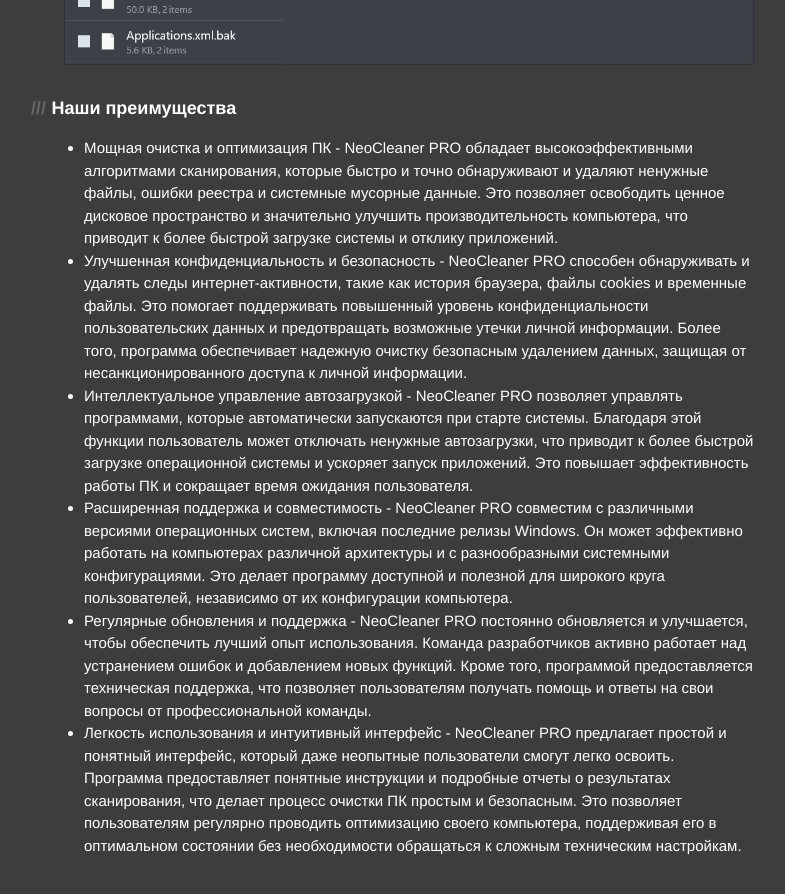
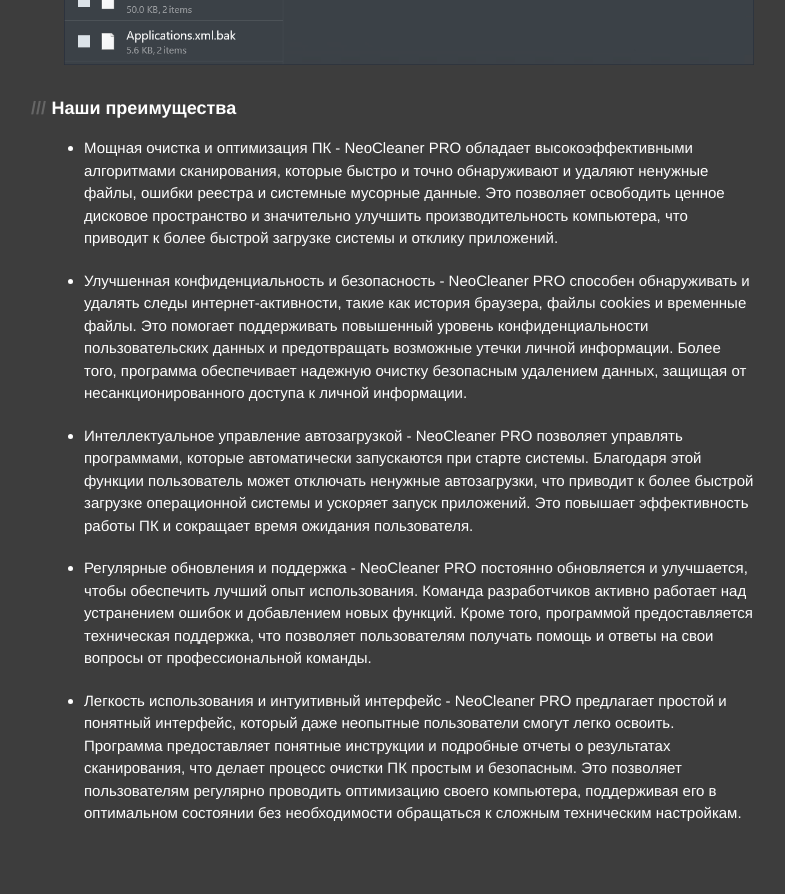
Before and after one commit to KHLSoft/NeoCleanerPRO, a Jekyll site: the page built from index.md, in a window 1280 px wide and 900 px high, scrolled down 2408 px. Shown: the top 894 px of the window, without its empty margins (106-891 px from the left). Built offline with Jekyll 4.4.1, drawn with Linux system fonts in a browser that asks for light colours; after the commit the page ends 3275 px from its top, so only the background shows below that.

Commit message:
Update index.md

```diff
--- a/index.md
+++ b/index.md
@@ -24,8 +24,11 @@ NeoCleaner PRO также может обнаруживать и удалять
 ### Наши преимущества
 
 *    Мощная очистка и оптимизация ПК - NeoCleaner PRO обладает высокоэффективными алгоритмами сканирования, которые быстро и точно обнаруживают и удаляют ненужные файлы, ошибки реестра и системные мусорные данные. Это позволяет освободить ценное дисковое пространство и значительно улучшить производительность компьютера, что приводит к более быстрой загрузке системы и отклику приложений.
+
 *    Улучшенная конфиденциальность и безопасность - NeoCleaner PRO способен обнаруживать и удалять следы интернет-активности, такие как история браузера, файлы cookies и временные файлы. Это помогает поддерживать повышенный уровень конфиденциальности пользовательских данных и предотвращать возможные утечки личной информации. Более того, программа обеспечивает надежную очистку безопасным удалением данных, защищая от несанкционированного доступа к личной информации.
+
 *    Интеллектуальное управление автозагрузкой - NeoCleaner PRO позволяет управлять программами, которые автоматически запускаются при старте системы. Благодаря этой функции пользователь может отключать ненужные автозагрузки, что приводит к более быстрой загрузке операционной системы и ускоряет запуск приложений. Это повышает эффективность работы ПК и сокращает время ожидания пользователя.
-*    Расширенная поддержка и совместимость - NeoCleaner PRO совместим с различными версиями операционных систем, включая последние релизы Windows. Он может эффективно работать на компьютерах различной архитектуры и с разнообразными системными конфигурациями. Это делает программу доступной и полезной для широкого круга пользователей, независимо от их конфигурации компьютера.
+
 *    Регулярные обновления и поддержка - NeoCleaner PRO постоянно обновляется и улучшается, чтобы обеспечить лучший опыт использования. Команда разработчиков активно работает над устранением ошибок и добавлением новых функций. Кроме того, программой предоставляется техническая поддержка, что позволяет пользователям получать помощь и ответы на свои вопросы от профессиональной команды.
+
 *   Легкость использования и интуитивный интерфейс - NeoCleaner PRO предлагает простой и понятный интерфейс, который даже неопытные пользователи смогут легко освоить. Программа предоставляет понятные инструкции и подробные отчеты о результатах сканирования, что делает процесс очистки ПК простым и безопасным. Это позволяет пользователям регулярно проводить оптимизацию своего компьютера, поддерживая его в оптимальном состоянии без необходимости обращаться к сложным техническим настройкам.
```
